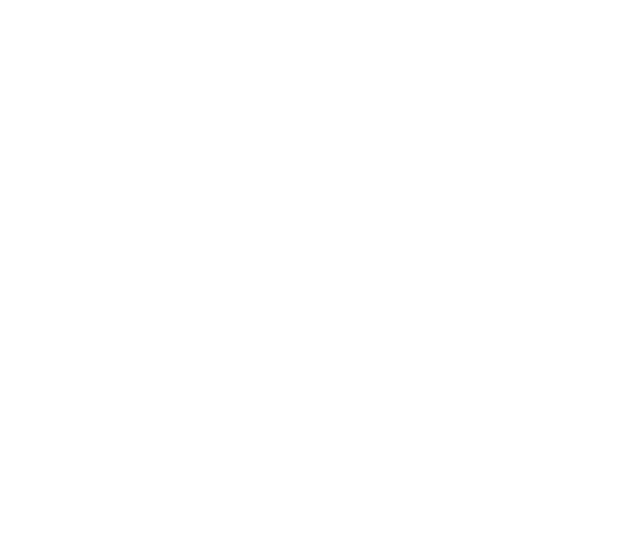
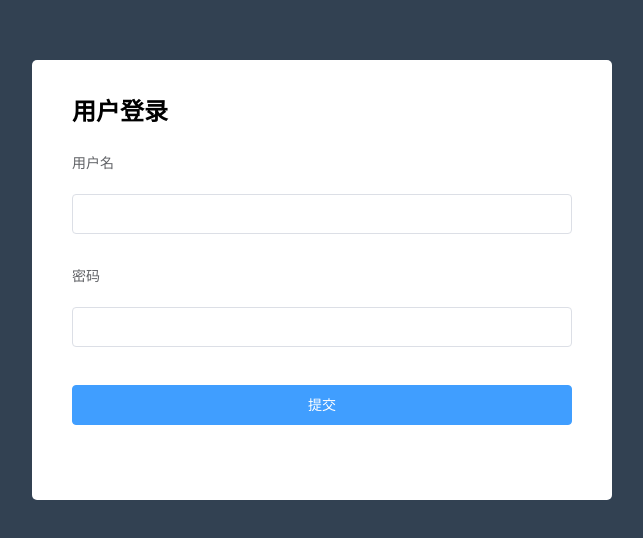
Before and after one commit to Mc-Vin/vue-admin, a Vue app: page /#/login in a window 1280 px wide. Shown: the part 120-658 px from the top of the page, without its empty margins (318-961 px from the left). Built offline with nearby package versions, Linux system fonts and the light colour scheme.

Commit message:
login page

```diff
--- a/src/App.vue
+++ b/src/App.vue
@@ -1,5 +1,5 @@
 <template>
-
+  <router-view></router-view>
 </template>
 
 <script>
--- /dev/null
+++ b/src/assets/static/css/reset.css
@@ -0,0 +1,42 @@
+html, body, div, span, applet, object, iframe,
+h1, h2, h3, h4, h5, h6, p, blockquote, pre,
+a, abbr, acronym, address, big, cite, code,
+del, dfn, em, img, ins, kbd, q, s, samp,
+small, strike, strong, sub, sup, tt, var,
+b, u, i, center,
+dl, dt, dd, ol, ul, li,
+fieldset, form, label, legend,
+table, caption, tbody, tfoot, thead, tr, th, td,
+article, aside, canvas, details, embed,
+figure, figcaption, footer, header, hgroup,
+menu, nav, output, ruby, section, summary,
+time, mark, audio, video {
+	margin: 0;
+	padding: 0;
+	border: 0;
+    vertical-align: baseline;
+    box-sizing: border-box;
+}
+/* HTML5 display-role reset for older browsers */
+article, aside, details, figcaption, figure,
+footer, header, hgroup, menu, nav, section {
+	display: block;
+}
+body {
+	line-height: 1;
+}
+ol, ul {
+	list-style: none;
+}
+blockquote, q {
+	quotes: none;
+}
+blockquote:before, blockquote:after,
+q:before, q:after {
+	content: '';
+	content: none;
+}
+table {
+	border-collapse: collapse;
+	border-spacing: 0;
+}
--- /dev/null
+++ b/src/components/login.vue
@@ -0,0 +1,123 @@
+<template>
+  <div class="wrap">
+    <el-form
+      :model="ruleForm"
+      status-icon
+      :rules="rules"
+      ref="ruleForm"
+      label-width="100px"
+      class="demo-ruleForm"
+      label-position="top"
+    >
+     <h2>用户登录</h2>
+      <el-form-item  label="用户名" prop="pass">
+        <el-input type="password" v-model="ruleForm.pass" autocomplete="off"></el-input>
+      </el-form-item>
+      <el-form-item label="密码" prop="checkPass">
+        <el-input type="password" v-model="ruleForm.checkPass" autocomplete="off"></el-input>
+      </el-form-item>
+        <el-button type="primary" @click="submitForm('ruleForm')">提交</el-button>
+      </el-form-item>
+    </el-form>
+  </div>
+</template>
+
+<script>
+export default {
+  name: "login",
+  data() {
+    var checkAge = (rule, value, callback) => {
+      if (!value) {
+        return callback(new Error("年龄不能为空"));
+      }
+      setTimeout(() => {
+        if (!Number.isInteger(value)) {
+          callback(new Error("请输入数字值"));
+        } else {
+          if (value < 18) {
+            callback(new Error("必须年满18岁"));
+          } else {
+            callback();
+          }
+        }
+      }, 1000);
+    };
+    var validatePass = (rule, value, callback) => {
+      if (value === "") {
+        callback(new Error("请输入密码"));
+      } else {
+        if (this.ruleForm.checkPass !== "") {
+          this.$refs.ruleForm.validateField("checkPass");
+        }
+        callback();
+      }
+    };
+    var validatePass2 = (rule, value, callback) => {
+      if (value === "") {
+        callback(new Error("请再次输入密码"));
+      } else if (value !== this.ruleForm.pass) {
+        callback(new Error("两次输入密码不一致!"));
+      } else {
+        callback();
+      }
+    };
+    return {
+      ruleForm: {
+        pass: "",
+        checkPass: "",
+        age: ""
+      },
+      rules: {
+        pass: [{ validator: validatePass, trigger: "blur" }],
+        checkPass: [{ validator: validatePass2, trigger: "blur" }],
+        age: [{ validator: checkAge, trigger: "blur" }]
+      }
+    };
+  },
+  methods: {
+    submitForm(formName) {
+      this.$refs[formName].validate(valid => {
+        if (valid) {
+          alert("submit!");
+        } else {
+          console.log("error submit!!");
+          return false;
+        }
+      });
+    },
+    resetForm(formName) {
+      this.$refs[formName].resetFields();
+    }
+  }
+};
+</script>
+
+<style lang='scss' scoped>
+.wrap {
+  position: fixed;
+  width: 100%;
+  height: 100%;
+  left: 0;
+  top: 0;
+  background: rgb(50, 65, 82);
+  .el-form {
+    position: absolute;
+    left: 50%;
+    top: 50%;
+    transform: translate(-50%, -50%);
+    width: 580px;
+    height: 440px;
+    padding: 40px 40px 0;
+    background-color: #fff;
+    border-radius: 5px;
+    h2{
+        margin-bottom: 20px;
+    }
+    .el-button{
+            width: 500px;
+            margin-top: 15px;
+        }
+  }
+
+}
+</style>
--- a/src/main.js
+++ b/src/main.js
@@ -1,8 +1,44 @@
 import Vue from 'vue'
 import App from './App.vue'
+import ElementUI from 'element-ui';
+import 'element-ui/lib/theme-chalk/index.css';
 
 Vue.config.productionTip = false
 
+//注册axios方法原型
+import axios from 'axios'
+axios.defaults.baseURL = 'http://111.230.232.110:8899/';
+//允许发送跨域请求时携带cookie
+axios.defaults.withCredentials = true;
+Vue.prototype.$axios = axios
+
+//导入elementUI
+Vue.use(ElementUI);
+// 导入路由组件
+import VueRouter from 'vue-router'
+Vue.use(VueRouter)
+
+// 导入组件
+import login from './components/login.vue'
+
+//引入reset css
+import './assets/static/css/reset.css';
+
+// 注册路由规则
+const routes = [{
+    path: '/login',
+    component: login
+  }
+]
+
+// 实例化路由对象
+const router = new VueRouter({
+  routes
+})
+
+
+
 new Vue({
+  router,
   render: h => h(App),
 }).$mount('#app')
```
Also changed, not shown: src/assets/logo.png (deleted).
